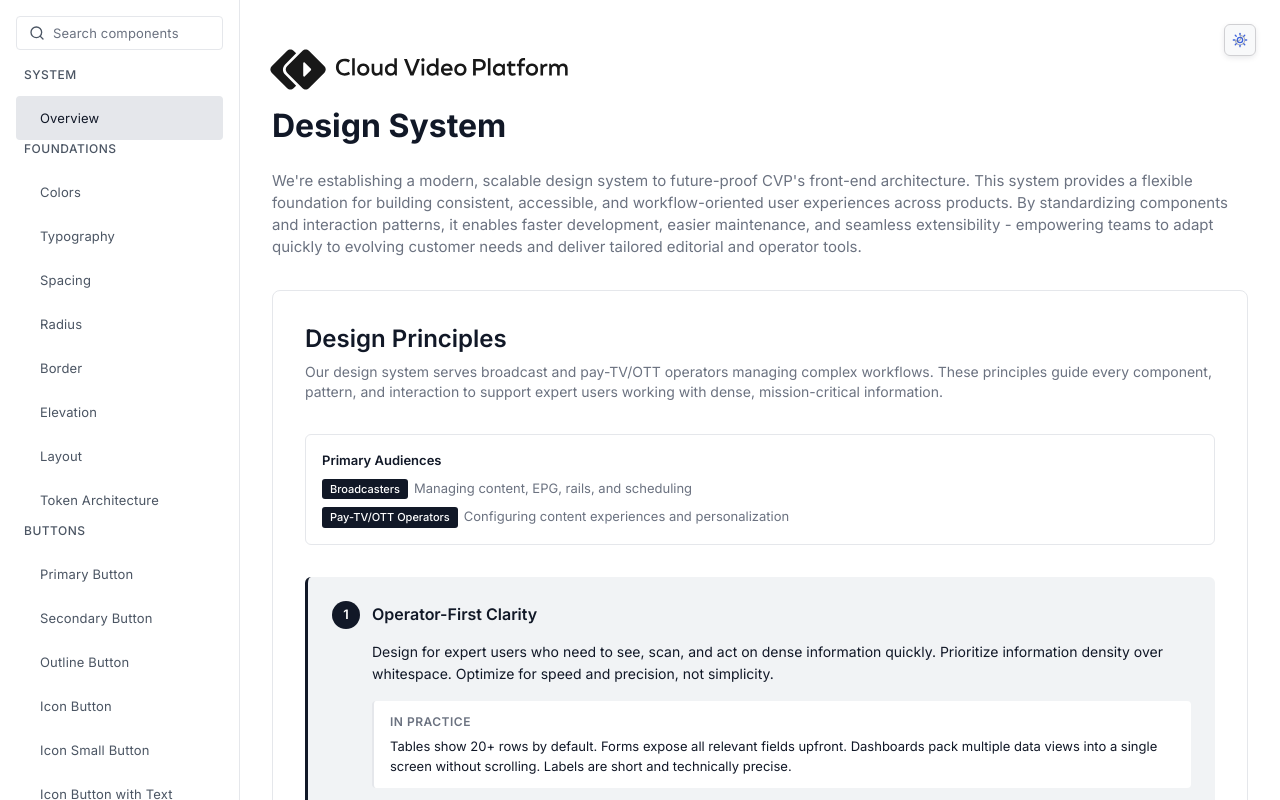
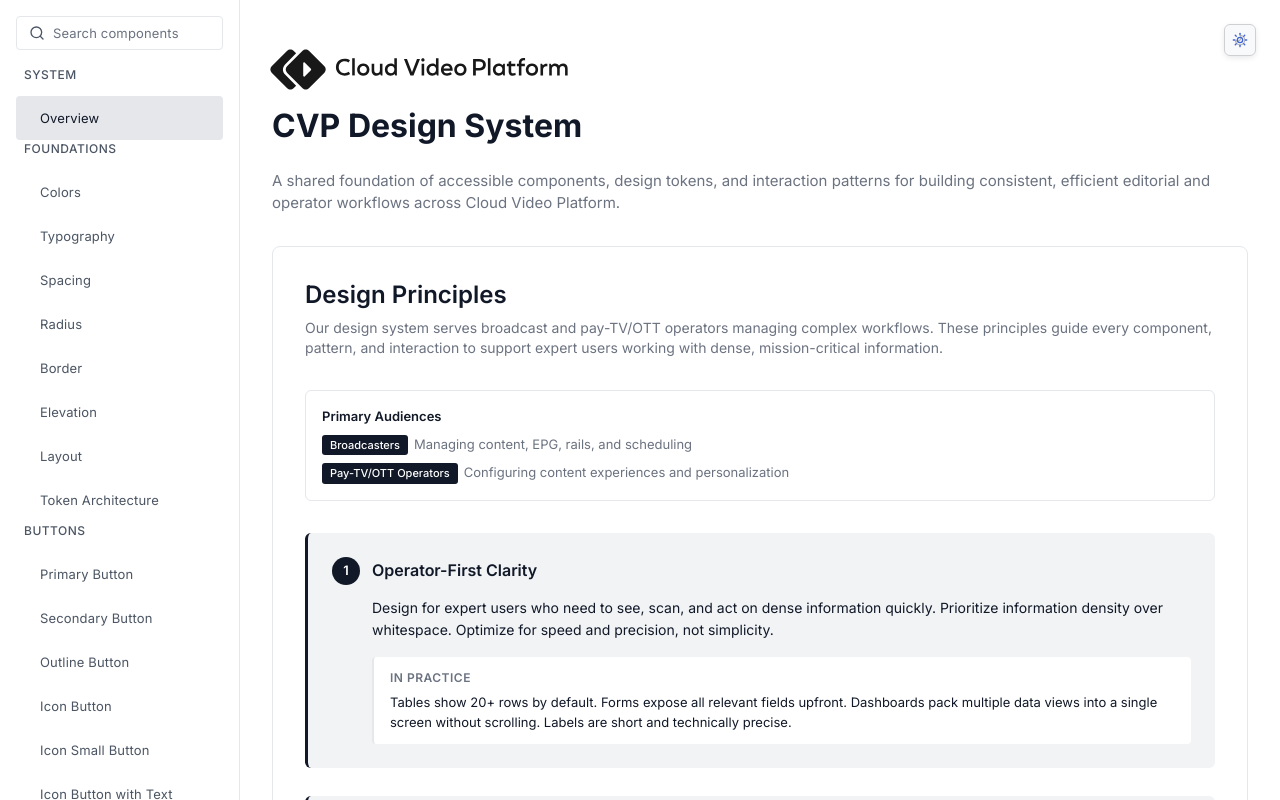
Before and after one commit to cvpds-e/cvp-ds, a React (Vite) app: page / in a window 1280 px wide. Shown: the top 800 px of the page. Built offline with nearby package versions, Linux system fonts and the light colour scheme.

Commit message:
Refine application component routing

```diff
--- a/src/app/App.tsx
+++ b/src/app/App.tsx
@@ -333,9 +333,9 @@
           />
         </div>
 
-        <h1 className="overview-section__title">Design System</h1>
+        <h1 className="overview-section__title">CVP Design System</h1>
         <p className="overview-section__description">
-          We're establishing a modern, scalable design system to future-proof CVP's front-end architecture. This system provides a flexible foundation for building consistent, accessible, and workflow-oriented user experiences across products. By standardizing components and interaction patterns, it enables faster development, easier maintenance, and seamless extensibility - empowering teams to adapt quickly to evolving customer needs and deliver tailored editorial and operator tools.
+          A shared foundation of accessible components, design tokens, and interaction patterns for building consistent, efficient editorial and operator workflows across Cloud Video Platform.
         </p>
 
         {/* Design Principles */}
```
